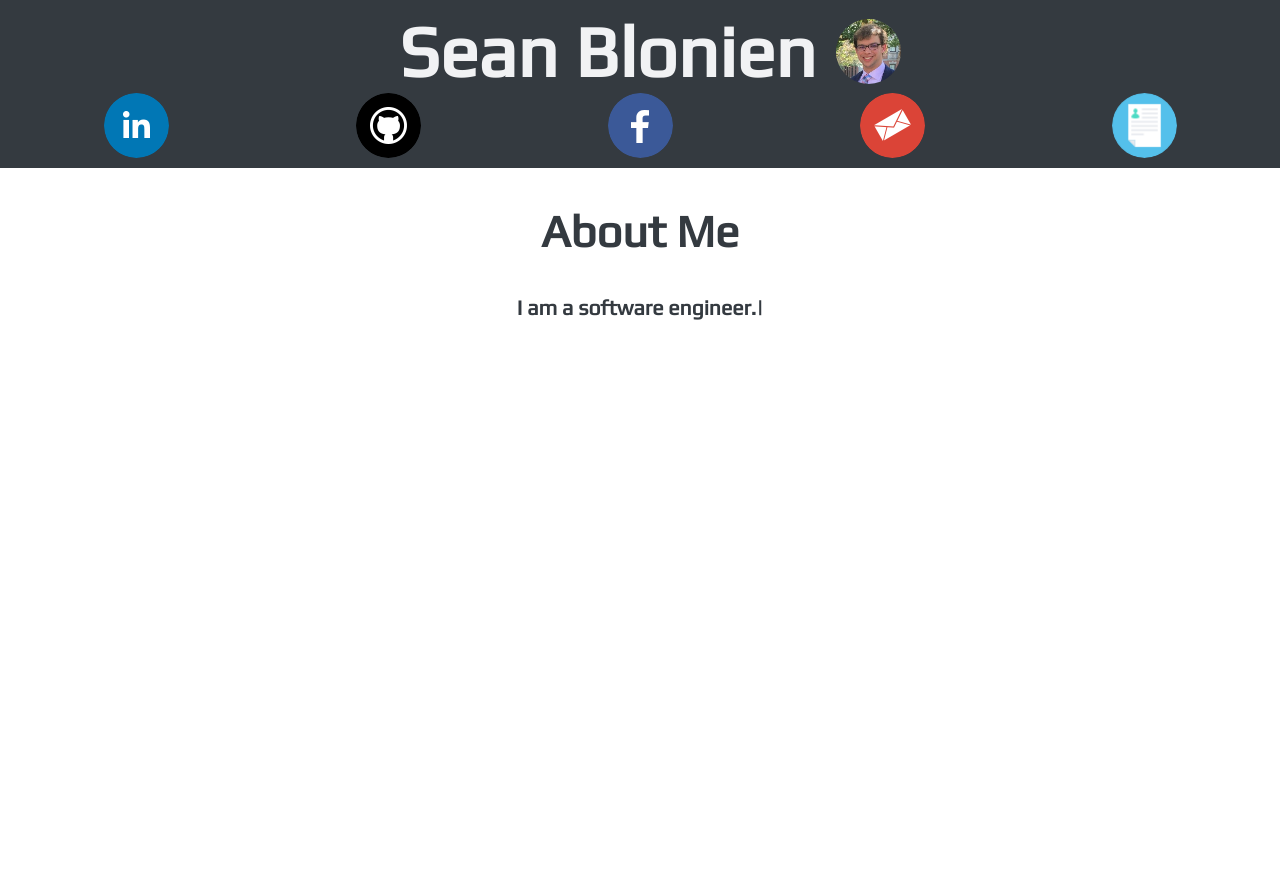
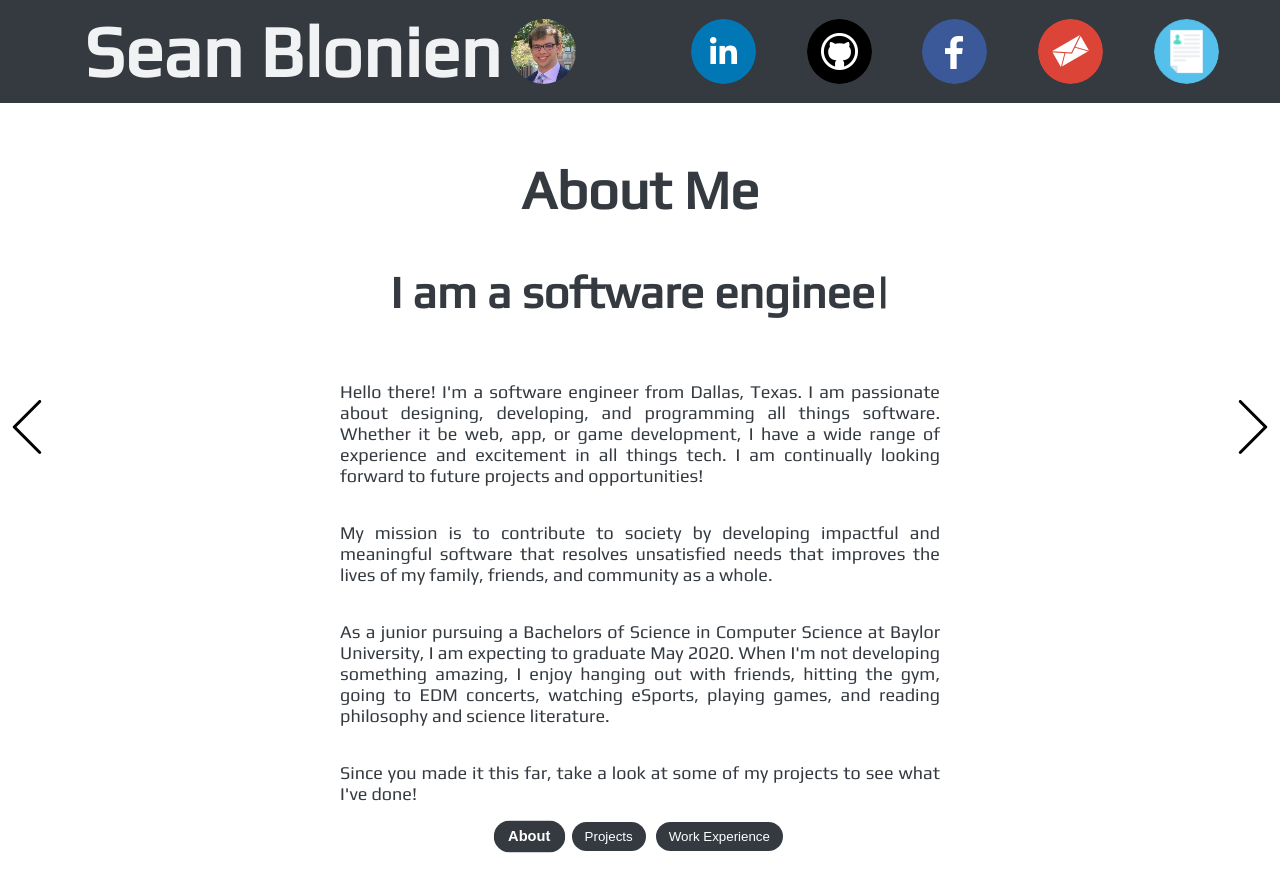
Before and after one commit to seanblonien/personal-website, a Next.js app: page / in a window 1280 px wide. Before the commit the page ends 800 px from the top, so only its background shows below. Built offline with nearby package versions, Linux system fonts and the light colour scheme.

Commit message:
Added Carousel, better styling, css media queries

```diff
--- a/components/layout.tsx
+++ b/components/layout.tsx
@@ -1,9 +1,11 @@
+/* eslint-disable react/no-array-index-key */
 import Head from 'next/head';
 import React from 'react';
-import Typewriter from 'typewriter-effect';
-import {NavbarData} from '../lib/data';
+import Carousel from 'react-elastic-carousel';
+import {CarouselData, NavbarData} from '../lib/data';
 // eslint-disable-next-line css-modules/no-unused-class
 import styles from '../styles/styles.module.scss';
+import {noop} from './utils';
 
 Layout.defaultProps = {
   home: undefined,
@@ -22,7 +24,7 @@ export default function Layout(): JSX.Element {
         />
         <meta name='description' content="Sean Blonien's personal website." />
       </Head>
-      <header className={`${styles.navBar} ${styles.fromAbove}`}>
+      <header className={`${styles.navBar} ${styles.fromAbove} ${styles.gridContainer}`}>
         <div className={`${styles.gridContainer} ${styles.center}`}>
           <div className={`${styles.gridItem} ${styles.gridContainer} ${styles.center}`}>
             <h1 className={`${styles.navTitle} ${styles.expand}`}>Sean Blonien</h1>
@@ -50,26 +52,45 @@ export default function Layout(): JSX.Element {
           ))}
         </div>
       </header>
-      <main className={`${styles.center}`}>
-        <h2 className={styles.textCenter}>About Me</h2>
-        <h3 className={styles.textCenter}>
-          I am a
-          <Typewriter
-            component='span'
-            options={{
-              strings: [
-                ' software engineer.',
-                ' programmer.',
-                ' technophile.',
-                ' designer.',
-                ' dreamer.',
-              ],
-              autoStart: true,
-              loop: true,
-              skipAddStyles: true,
-            }}
-          />
-        </h3>
+      <main>
+        <Carousel
+          renderArrow={({type, onClick}): JSX.Element => (
+            <div onClick={onClick} onKeyPress={noop} role='button' tabIndex={0}>
+              <img
+                src={type === 'PREV' ? '/images/back.svg' : '/images/next.svg'}
+                alt={type === 'PREV' ? 'Previous' : 'Next'}
+                aria-label={type === 'PREV' ? 'Previous' : 'Next'}
+                className={type === 'PREV' ? styles.carouselIconPrev : styles.carouselIconNext}
+              />
+            </div>
+          )}
+          renderPagination={({pages, activePage, onClick}): JSX.Element => (
+            <div className={styles.carouselIndicators}>
+              {pages.map((page, i) => (
+                <button
+                  type='button'
+                  key={i}
+                  onClick={(): void => onClick(String(i))}
+                  className={
+                    activePage === i
+                      ? `${styles.active} ${styles.carouselIndicator} ${styles.btn} ${styles.expand}`
+                      : `${styles.carouselIndicator} ${styles.btn} ${styles.expand}`
+                  }
+                  tabIndex={activePage === i ? -1 : 0}
+                >
+                  {CarouselData[i].title}
+                </button>
+              ))}
+            </div>
+          )}
+          className={styles.carousel}
+        >
+          {CarouselData.map(page => (
+            <div key={page.id} className={`${styles.center} ${styles.page}`}>
+              {page.body}
+            </div>
+          ))}
+        </Carousel>
       </main>
     </>
   );
--- /dev/null
+++ b/components/utils.ts
@@ -0,0 +1,2 @@
+/* eslint-disable @typescript-eslint/no-empty-function */
+export const noop = (): void => {};
--- /dev/null
+++ b/lib/data.tsx
@@ -0,0 +1,106 @@
+import styles from '../styles/styles.module.scss';
+import Typewriter from 'typewriter-effect';
+
+const name = 'Sean Blonien';
+export const siteTitle = `${name}'s Website`;
+
+export interface NavbarDataItem {
+  href: string;
+  title: string;
+  src: string;
+  alt: string;
+  download?: true;
+}
+
+export const NavbarData: NavbarDataItem[] = [
+  {
+    href: 'https://www.linkedin.com/in/seanblonien',
+    title: 'My LinkedIn Profile',
+    src: '/images/linkedin.png',
+    alt: 'LinkedIn Icon',
+  },
+  {
+    href: 'https://github.com/seanblonien',
+    title: 'My Github',
+    src: '/images/github.png',
+    alt: 'Github Icon',
+  },
+  {
+    href: 'https://www.facebook.com/seanblonien',
+    title: 'My Facebook',
+    src: '/images/facebook.png',
+    alt: 'Facebook Icon',
+  },
+  {
+    href: 'mailto:seanblonien@gmail.com',
+    title: 'Send me an email',
+    src: '/images/mail.png',
+    alt: 'Email Icon',
+  },
+  {
+    href: 'resume.pdf',
+    title: 'My LinkedIn Profile',
+    src: '/images/resume.png',
+    alt: 'Resume icon',
+    download: true,
+  },
+];
+
+export const IntroData = [
+  `Hello there! I'm a software engineer from Dallas, Texas. I am passionate about designing, developing,
+  and programming all things software. Whether it be web, app, or game development, I have a wide
+  range of experience and excitement in all things tech. I am continually looking forward to future
+  projects and opportunities!`,
+  `My mission is to contribute to society by developing impactful and meaningful software that resolves
+  unsatisfied needs that improves the lives of my family, friends, and community as a whole.`,
+  `As a junior pursuing a Bachelors of Science in Computer Science at Baylor University, I am expecting
+  to graduate May 2020. When I'm not developing something amazing, I enjoy hanging out with friends,
+  hitting the gym, going to EDM concerts, watching eSports, playing games, and reading philosophy and
+  science literature.`,
+  `Since you made it this far, take a look at some of my projects to see what I've done!`
+];
+
+export const CarouselData = [
+  {
+    id: 'about',
+    title: 'About',
+    body: (
+      <>
+        <h2 className={styles.textCenter}>About Me</h2>
+        <h3 className={`${styles.textCenter} ${styles.typewriterWrapper}`}>
+          I am a
+          <Typewriter
+            component='span'
+            options={{
+              strings: [
+                ' software engineer.',
+                ' programmer.',
+                ' technophile.',
+                ' designer.',
+                ' dreamer.',
+              ],
+              autoStart: true,
+              loop: true,
+              skipAddStyles: true
+            }}
+          />
+        </h3>
+        <div className={`${styles.gridContainerCol} ${styles.center}`}>
+          {IntroData.map((p, i) => (
+            <p key={i}>{p}</p>
+          ))}
+        </div>
+      </>
+    )
+  },
+  {
+    id: 'projects',
+    title: 'Projects',
+    body: <p>Work in Progress</p>
+  },
+  {
+    id: 'workexperience',
+    title: 'Work Experience',
+    body: <p>Work in Progress</p>
+  },
+];
--- a/package.json
+++ b/package.json
@@ -16,8 +16,10 @@
     "node-sass": "^4.14.1",
     "react": "^16.14.0",
     "react-dom": "^16.14.0",
+    "react-elastic-carousel": "^0.9.3",
     "react-ga": "^3.2.0",
-    "typewriter-effect": "github:seanblonien/typewriterjs#master"
+    "styled-components": "^5.2.1",
+    "typewriter-effect": "github:seanblonien/typewriterjs#dev"
   },
   "devDependencies": {
     "@types/node": "^14.14.3",
--- a/pages/index.tsx
+++ b/pages/index.tsx
@@ -7,7 +7,7 @@ import {siteTitle} from '../lib/data';
 
 export default function Home(): JSX.Element {
   return (
-    <Layout home>
+    <Layout>
       <Head>
         <title>{siteTitle}</title>
       </Head>
--- a/styles/globals.scss
+++ b/styles/globals.scss
@@ -8,6 +8,7 @@ body {
   font-size: 18px;
   color: #343a40;
   max-height: none;
+  min-width: 350px;
 }
 
 * {
--- /dev/null
+++ b/styles/media-queries.scss
@@ -0,0 +1,93 @@
+/// Source: https://github.com/Necromancerx/media-queries-scss-mixins
+// media aliases and breakpoints
+$screen-sm-min: 600px;
+$screen-md-min: 960px;
+$screen-lg-min: 1280px;
+$screen-xl-min: 1920px;
+
+$screen-xs-max: 599px;
+$screen-sm-max: 959px;
+$screen-md-max: 1279px;
+$screen-lg-max: 1919px;
+$screen-xl-max: 5000px;
+
+// media devices
+@mixin xs {
+  @media screen and (max-width: #{$screen-xs-max}) {
+    @content;
+  }
+}
+
+@mixin sm {
+  @media screen and (min-width: #{$screen-sm-min}) and (max-width: #{$screen-sm-max}) {
+    @content;
+  }
+}
+
+@mixin md {
+  @media screen and (min-width: #{$screen-md-min}) and (max-width: #{$screen-md-max}) {
+    @content;
+  }
+}
+
+@mixin lg {
+  @media screen and (min-width: #{$screen-lg-min}) and (max-width: #{$screen-lg-max}) {
+    @content;
+  }
+}
+
+@mixin xl {
+  @media screen and (min-width: #{$screen-xl-min}) and (max-width: #{$screen-xl-max}) {
+    @content;
+  }
+}
+
+// media lt queries
+@mixin lt-sm {
+  @media screen and (max-width: #{$screen-xs-max}) {
+    @content;
+  }
+}
+
+@mixin lt-md {
+  @media screen and (max-width: #{$screen-sm-max}) {
+    @content;
+  }
+}
+
+@mixin lt-lg {
+  @media screen and (max-width: #{$screen-md-max}) {
+    @content;
+  }
+}
+
+@mixin lt-xl {
+  @media screen and (max-width: #{$screen-lg-max}) {
+    @content;
+  }
+}
+
+// media gt queries
+@mixin gt-xs {
+  @media screen and (min-width: #{$screen-sm-min}) {
+    @content;
+  }
+}
+
+@mixin gt-sm {
+  @media screen and (min-width: #{$screen-md-min}) {
+    @content;
+  }
+}
+
+@mixin gt-md {
+  @media screen and (min-width: #{$screen-lg-min}) {
+    @content;
+  }
+}
+
+@mixin gt-lg {
+  @media screen and (min-width: #{$screen-xl-min}) {
+    @content;
+  }
+}
--- a/styles/styles.module.scss
+++ b/styles/styles.module.scss
@@ -1,3 +1,5 @@
+@import "media-queries.scss";
+
 /* Slide down animation */
 @keyframes slideInFromAbove {
   from {
@@ -20,14 +22,23 @@
 
 h1 {
   font-size: 4em;
+  @include lt-md {
+    font-size: 3em;
+  }
+  margin: 10px 0px;
 }
 
 h2 {
   font-size: 3em;
 }
 
-h2 {
+h3 {
   font-size: 2.5em;
+}
+
+p {
+  max-width: 600px;
+  text-align: justify;
 }
 
 .fromAbove {
@@ -44,13 +55,17 @@ h2 {
   animation-name: slideInFromBelow;
 }
 
+.scale {
+  transform: scale(1.1);
+}
+
 /*Expand animation for hovering over words/icons*/
 .expand {
   transition: all 0.2s ease-in-out;
 }
 
 .expand:hover {
-  transform: scale(1.1);
+  @extend .scale;
 }
 
 /* Navigation bar */
@@ -62,19 +77,27 @@ h2 {
   max-width: 100%;
 }
 
+.gridContainerCol {
+  @extend .gridContainer;
+  flex-direction: column;
+}
+
 .center {
   align-items: center;
   justify-content: center;
 }
 
 .spaceAround {
-  justify-content: space-around;
+  justify-content: space-evenly;
 }
 
 .navBar {
   background-color: #343a40;
   min-width: 350px;
   padding: 10px;
+  @include lt-md {
+    flex-direction: column;
+  }
 }
 
 .noWrap {
@@ -94,7 +117,7 @@ h2 {
   color: #f1f2f4;
   align-content: center;
   justify-content: center;
-  margin: 0px 20px;
+  margin: 0px 10px;
 }
 
 .navLinks {
@@ -110,148 +133,74 @@ h2 {
   height: 65px;
 }
 
-/* Carousel */
-
-.carouselInner {
-  text-align: center;
+.carouselIcon {
+  cursor: pointer;
+  position: absolute;
+  top: 50%;
+  width: 3em;
+  height: 3em;
+  -webkit-transition-property: width, height;
+  -webkit-transition-duration: 1s;
+  transition-property: width, height;
+  transition-duration: 1s;
+  @include lt-sm {
+    display: none;
+  }
 }
 
-.flex {
-  display: flex;
-  flex-flow: column wrap;
-  padding: 3px;
-  max-height: none;
-  width: 800px;
-  overflow: hidden;
-  align-content: flex-start;
-  margin: 0px;
+.carouselIcon:hover {
+  height: 4em;
+  width: 4em;
 }
 
-.projectP {
-  width: 700px;
+.carouselIconPrev {
+  @extend .carouselIcon;
+  left: 0;
 }
 
-.projectPic {
-  width: 200px;
-  height: 150px;
+.carouselIconNext {
+  @extend .carouselIcon;
+  right: 0;
 }
 
-.carouselProjects {
-  text-align: center;
+.page {
+  max-width: 600px;
 }
 
-.carousel-item-content {
-  text-align: center;
-  margin: 5px auto;
-  max-width: 900px;
-  min-width: 500px;
-  overflow: visible;
+.carousel {
+  margin: 10px auto 30px;
 }
 
-.carousel-item-content p,
-.carousel-item-content h3,
-.carousel-item-content h4 {
-  text-align: justify;
-  padding: 10px;
-  max-width: 700px;
+.carouselIndicators {
+  display: inline-flex;
+  width: 100%;
+  justify-content: center;
 }
 
-.work-exp {
-  text-align: center;
-  margin: 5px auto;
-  max-width: 800px;
+.carouselIndicator {
+  margin: 0px 5px;
 }
 
-.carousel-item h1 {
-  font-size: 72px;
+.active {
+  @extend .scale;
+  font-weight: bold;
 }
 
-.carousel-item-content h2 {
-  padding: 0px 50px;
+.btn {
+  cursor: pointer;
+  display: inline-block;
+  text-align: center;
+  vertical-align: middle;
+  white-space: nowrap;
+  background-color: #343a40;
+  color: white;
+  border: 1px solid transparent;
+  border-radius: 24px;
+  padding: 6px 12px;
 }
 
-.indicators-container {
-  position: absolute;
-  left: -50px;
-  bottom: -100px;
-  width: 100%;
+.typewriterWrapper {
+  @include lt-md {
+    height: 2.5em;
+  }
 }
-
-.carousel-indicators li,
-.carousel-indicators li.active {
-  border-style: none;
-  cursor: pointer;
-  background-color: transparent;
-  text-indent: 0;
-}
-
-.indic {
-  margin-left: 60px !important;
-  margin-right: 75px !important;
-}
-
-.btn.round.btn-dark {
-  transition: all 0.2s ease-in-out;
-}
-
-.btn.round.btn-dark:hover {
-  transform: scale(1.1);
-}
-
-.carousel-control-prev-icon,
-.carousel-control-next-icon {
-  width: 1em;
-  height: 1em;
-  -webkit-transition-property: width, height;
-  /* Safari */
-  -webkit-transition-duration: 1s;
-  /* Safari */
-  transition-property: width, height;
-  transition-duration: 1s;
-}
-
-.carousel-control-prev-icon {
-  background-image: url("/images/back.svg");
-}
-
-.carousel-control-next-icon {
-  background-image: url("/images/next.svg");
-}
-
-.carousel-arrow:hover .carousel-control-prev-icon,
-.carousel-arrow:hover .carousel-control-next-icon {
-  height: 6em;
-  width: 6em;
-  -webkit-transition-property: width, height;
-  /* Safari */
-  -webkit-transition-duration: 1s;
-  /* Safari */
-  transition-property: width, height;
-  transition-duration: 1s;
-}
-
-.btn.round {
-  border-radius: 24px;
-}
-
-.tech-stack {
-  margin-left: 12px;
-  margin-bottom: 15px;
-  text-align: left;
-}
-
-#typewriter {
-  font-size: 40px;
-}
-
-.dot {
-  height: 25px;
-  width: 25px;
-  background-color: #c40000;
-  border-radius: 50%;
-  display: inline-block;
-}
-
-.tooltip {
-  pointer-events: none;
-}
```
Also changed, not shown: lib/data.ts (deleted, +0 -44 lines), next-env.d.ts, 1 other file (tests, documents, lock files or other folders).
